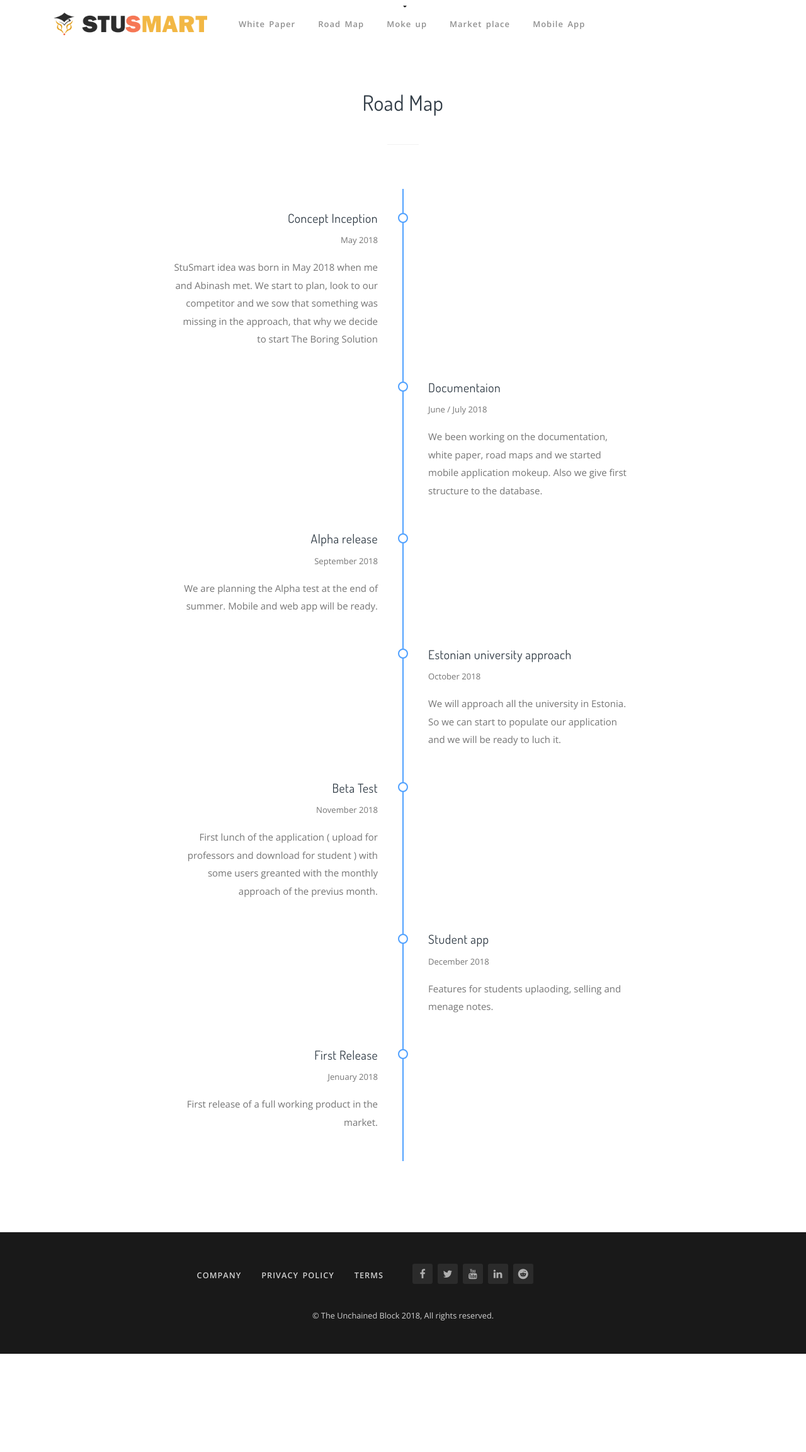
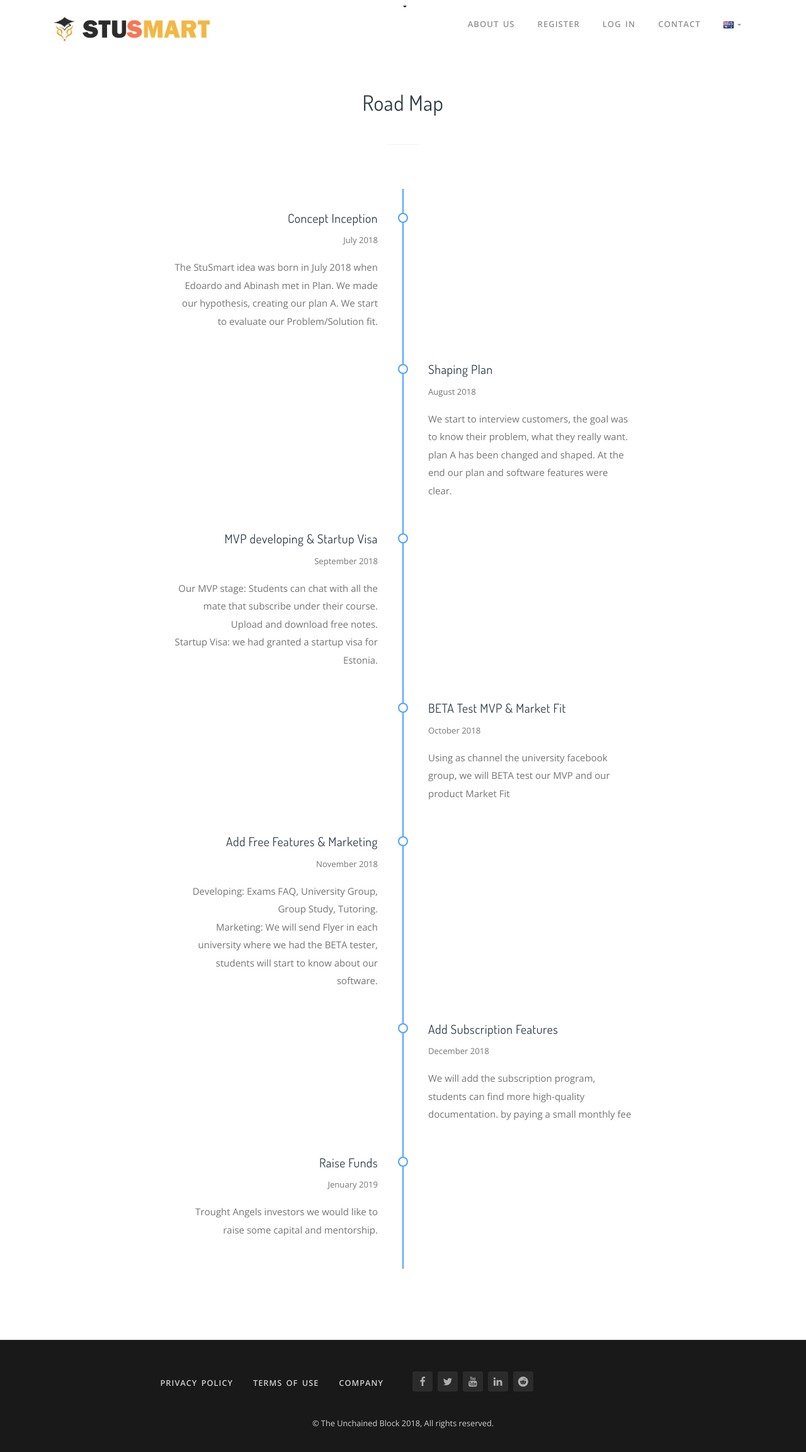
Before and after one commit to andreaardenti/Stusmart2, a plain HTML site: page road_map.html in a window 1280 px wide. Shown: the whole page at 63% size. Before the commit the page ends 2150 px from the top, so only its background shows below. Drawn offline with nearby package versions, Linux system fonts and the light colour scheme; a script that the page names is missing.

```diff
--- a/road_map.html
+++ b/road_map.html
@@ -6,40 +6,133 @@
     <meta name="description" content="">
     <meta name="keywords" content="">
 
-    <title>StuSmart - Road Map</title>
+    <title>StuSmart - Contact form</title>
 
     <!-- Styles -->
-    <link href="assets/css/page.min.css" rel="stylesheet">
-    <link href="assets/css/style.css" rel="stylesheet">
+    <link href="./assets/css/page.min.css" rel="stylesheet">
+    <link href="./assets/css/style.css" rel="stylesheet">
 
     <!-- Favicons -->
-    <!--<link rel="apple-touch-icon" href="assets/img/apple-touch-icon.png">
-    <link rel="icon" href="assets/img/favicon.png">-->
+    <link rel="apple-touch-icon" href="./assets/img/stusmart_icon_big.png">
+    <link rel="icon" href="./assets/img/stusmart_icon_big.png">
+
+	  <script src="https://ajax.googleapis.com/ajax/libs/jquery/3.1.0/jquery.min.js"></script>
+	  <link href="https://cdnjs.cloudflare.com/ajax/libs/toastr.js/2.0.1/css/toastr.css" rel="stylesheet" />
+	  <script src="https://cdnjs.cloudflare.com/ajax/libs/toastr.js/2.0.1/js/toastr.js"></script>
+	  <script src="https://cdn.jsdelivr.net/npm/js-cookie@2/src/js.cookie.min.js"></script>
   </head>
 
   <body>
 
 
-    <!-- Navbar -->
-    <nav class="navbar navbar-expand-lg navbar-dark">
-      <div class="container">
+  <!-- Navbar -->
 
-        <div class="navbar-left mr-4">
-          <button class="navbar-toggler" type="button">&#9776;</button>
-          <a class="navbar-brand" href="index.html">
-            <img class="logo-dark" src="assets/img/stusmart_icon.png" alt="logo">
-            <!--<img class="logo-light" src="assets/img/logo/mailchimp.png" alt="logo"> -->
+  <nav class="navbar navbar-expand-lg navbar-dark" data-navbar="fixed">
+    <div class="container">
+      <div class="navbar-left">
+        <button class="navbar-toggler" type="button">&#9776;</button>
+        <a class="navbar-brand" href="index.html">
+            <img class="logo-dark" src="./assets/img/stusmart_icon.png" alt="logo">
           </a>
-        </div>
+      </div>
+      <section class="navbar-mobile">
+        <nav class="nav nav-navbar ml-auto">
+          <a class="nav-link" href="http://www.theboringsolutions.com">
+            <p id="langau">About Us
+            </p>
+            <p id="langita">
+              Su di noi
+            </p>
+            <p id="langcn">关于我们
+            </p>
+          </a>
+          <a class="nav-link" href="register.html">
+            <p id="langau">Register
+            </p>
+            <p id="langita">
+              Registrati
+            </p>
+            <p id="langcn">
+              寄存器
+            </p>
+          </a>
 
-        <section class="navbar-mobile">
-          <nav class="nav nav-navbar nav-text-normal mr-auto">
-            <a class="nav-link" href="#">White Paper</a>
-            <a class="nav-link" href="road_map.html"><strong>Road Map</strong></a>
-            <a class="nav-link" href="moke_up.html">Moke up</a>
-			<a class="nav-link" href="StuSmart_marketplace\index.html">Market place</a>
-            <a class="nav-link" href="#">Mobile App</a>
-          </nav>
+          <a class="nav-link" href="dashboard_student.html">
+            <p id="langau">Dashboard
+            </p>
+            <p id="langita">
+              Dashboard
+            </p>
+            <p id="langcn">
+              Dashboard
+            </p>
+          </a>
+          <a class="nav-link" href="login_student.html">
+            <p id="langau">Log in
+            </p>
+            <p id="langita">
+              Accedi
+            </p>
+            <p id="langcn">
+              登录
+            </p>
+          </a>
+          <!-- <a class="nav-link" href="become_uploader.html">
+            <p id="langau">Upload Notes
+            </p>
+            <p id="langita">
+              Carica Appunti
+            </p>
+            <p id="langcn">
+              上传笔记
+            </p>
+          </a> -->
+          <a class="nav-link" href="contact.html">
+            <p id="langau">Contact
+            </p>
+            <p id="langita">
+              Contatti
+            </p>
+            <p id="langcn">
+              联系
+            </p>
+          </a>
+          <!-- <a class="nav-link" href="faq.html">
+            <p id="langau">FAQ
+            </p>
+            <p id="langita">
+              FAQ
+            </p>
+            <p id="langcn">
+              常见问题
+            </p>
+          </a> -->
+          <li id="ausdd" class="nav-item">
+            <a class="nav-link"><img src="assets/img/flag/au.png" alt="logo"> <span class="arrow"></span></a>
+            <nav class="nav">
+              <a class="nav-link" href="javascript:changeIta();"><img src="assets/img/flag/it.png" alt="logo"></a>
+              <a class="nav-link" href="javascript:changeCn();"><img src="assets/img/flag/cn.png" alt="logo"></a>
+            </nav>
+          </li>
+          <li id="itadd" class="nav-item">
+            <a class="nav-link"><img src="assets/img/flag/it.png" alt="logo"> <span class="arrow"></span></a>
+            <nav class="nav">
+              <a class="nav-link" href="javascript:changeAu();"><img src="assets/img/flag/au.png" alt="logo"></a>
+              <a class="nav-link" href="javascript:changeCn();"><img src="assets/img/flag/cn.png" alt="logo"></a>
+            </nav>
+          </li>
+          <li id="cndd" class="nav-item">
+            <a class="nav-link"><img src="assets/img/flag/cn.png" alt="logo"> <span class="arrow"></span></a>
+            <nav class="nav">
+              <a class="nav-link" href="javascript:changeIta();"><img src="assets/img/flag/it.png" alt="logo"></a>
+              <a class="nav-link" href="javascript:changeAu();"><img src="assets/img/flag/au.png" alt="logo"></a>
+            </nav>
+          </li>
+        </nav>
+      </section>
+
+    </div>
+  </nav>
 
           <!-- <div class="d-flex align-items-center">
             <a class="btn btn-sm btn-success" href="#">Sign up</a>
@@ -85,45 +178,49 @@
               <ol class="timeline">
                 <li class="timeline-item">
                   <h5>Concept Inception</h5>
-                  <p class="small-2"><time datetime="2017-02-08">May 2018</time></p>
-                  <p>StuSmart idea was born in May 2018 when me and Abinash met. We start to plan, look to our competitor and we sow that something was missing in the approach, that why we decide to start The Boring Solution</p>
+                  <p class="small-2"><time datetime="2017-02-08">July 2018</time></p>
+                  <p>The StuSmart idea was born in July 2018 when Edoardo and Abinash met in Plan. We made our hypothesis, creating our plan A. We start to evaluate our Problem/Solution fit.</p>
                 </li>
 
                 <li class="timeline-item">
-                  <h5>Documentaion</h5>
-                  <p class="small-2"><time datetime="2017-08-17">June / July 2018</time></p>
-                  <p>We been working on the documentation, white paper, road maps and we started mobile application mokeup. Also we give first structure to the database.</p>
+                  <h5>Shaping Plan</h5>
+                  <p class="small-2"><time datetime="2017-08-17">August 2018</time></p>
+                  <p>We start to interview customers, the goal was to know their problem, what they really want. plan A has been changed and shaped. At the end our plan and software features were clear.</p>
                 </li>
 
                 <li class="timeline-item">
-                  <h5>Alpha release</h5>
+                  <h5>MVP developing & Startup Visa</h5>
                   <p class="small-2"><time datetime="2018-03-26">September 2018</time></p>
-                  <p>We are planning the Alpha test at the end of summer. Mobile and web app will be ready.</p>
+                  <p>Our MVP stage: Students can chat with all the mate that subscribe under their course. Upload and download free notes. <br>
+					 Startup Visa: we had granted a startup visa for Estonia.
+				  </p>
                 </li>
 
                 <li class="timeline-item">
-                  <h5>Estonian university approach</h5>
+                  <h5>BETA Test MVP & Market Fit</h5>
                   <p class="small-2"><time datetime="2018-04-14">October 2018</time></p>
-                  <p>We will approach all the university in Estonia. So we can start to populate our application and we will be ready to luch it.</p>
+                  <p>Using as channel the university facebook group, we will BETA test our MVP and our product Market Fit</p>
                 </li>
 
 				<li class="timeline-item">
-                  <h5>Beta Test</h5>
+                  <h5>Add Free Features & Marketing</h5>
                   <p class="small-2"><time datetime="2018-04-14">November 2018</time></p>
-                  <p>First lunch of the application ( upload for professors and download for student ) with some users greanted with the monthly approach of the previus month.</p>
+                  <p>Developing: Exams FAQ, University Group, Group Study, Tutoring. <BR>
+					 Marketing: We will send Flyer in each university where we had the BETA tester, students will start to know about our software.</p>
                 </li>
 
 				<li class="timeline-item">
-                  <h5>Student app</h5>
+                  <h5>Add Subscription Features</h5>
                   <p class="small-2"><time datetime="2018-04-14">December 2018</time></p>
-                  <p>Features for students uplaoding, selling and menage notes.</p>
+                  <p>We will add the subscription program, students can find more high-quality documentation. by paying a small monthly fee</p>
                 </li>
 
 				<li class="timeline-item">
-                  <h5>First Release</h5>
-                  <p class="small-2"><time datetime="2018-04-14">Jenuary 2018</time></p>
-                  <p>First release of a full working product in the market. </p>
+                  <h5>Raise Funds</h5>
+                  <p class="small-2"><time datetime="2018-04-14">Jenuary 2019</time></p>
+                  <p>Trought Angels investors we would like to raise some capital and mentorship. </p>
                 </li>
+
               </ol>
 
             </div>
@@ -136,24 +233,26 @@
     </main>
 
 
+      <!-- Footer -->
+
       <footer class="footer text-white bg-dark py-7">
         <div class="container">
           <div class="row align-items-center">
 
             <div class="col-md-6">
               <div class="nav nav-bold nav-uppercase justify-content-center justify-content-md-end">
-                <a class="nav-link" href="The_Boring_Solution\index.html"><strong>Company</strong></a>
-                <a class="nav-link" href="privacy_policy.html">Privacy Policy</a>
-                <a class="nav-link" href="terms_and_conditions.html">Terms</a>
+			    <a class="nav-link" href="../privacy_policy.html">Privacy Policy</a>
+                <a class="nav-link" href="terms_of_use_stusmart.html">Terms of Use</a>
+                <a class="nav-link" href="http://www.theboringsolutions.com"><strong>Company</strong></a>
               </div>
             </div>
 
             <div class="col-md-6 text-center text-md-left mt-5 mt-md-0">
               <div class="social social-bg-dark">
-                <a class="social-facebook" href="https://www.facebook.com/The-Boring-Solution-263165081115017/?modal=admin_todo_tour"><i class="fa fa-facebook"></i></a>
+                <a class="social-facebook" href="https://www.facebook.com/thestusmart/"><i class="fa fa-facebook"></i></a>
                 <a class="social-twitter" href="#"><i class="fa fa-twitter"></i></a>
                 <a class="social-youtube" href="#"><i class="fa fa-youtube"></i></a>
-				<a class="social-linkedin" href="#"><i class="fa fa-linkedin"></i></a>
+				<a class="social-linkedin" href="https://www.linkedin.com/company/the-boring-solutions/"><i class="fa fa-linkedin"></i></a>
                 <a class="social-reddit" href="#"><i class="fa fa-reddit"></i></a>
               </div>
             </div>
@@ -166,6 +265,7 @@
           </div>
         </div>
       </footer><!-- /.footer -->
+
 
 
 
@@ -198,8 +298,10 @@
     </div>
 
     <!-- Scripts -->
+	<script src="./js/plang.js"></script>
     <script src="./assets/js/page.min.js"></script>
     <script src="./assets/js/script.js"></script>
 
+
   </body>
 </html>
```
Also changed, not shown: index.html (+3 -3 lines).
